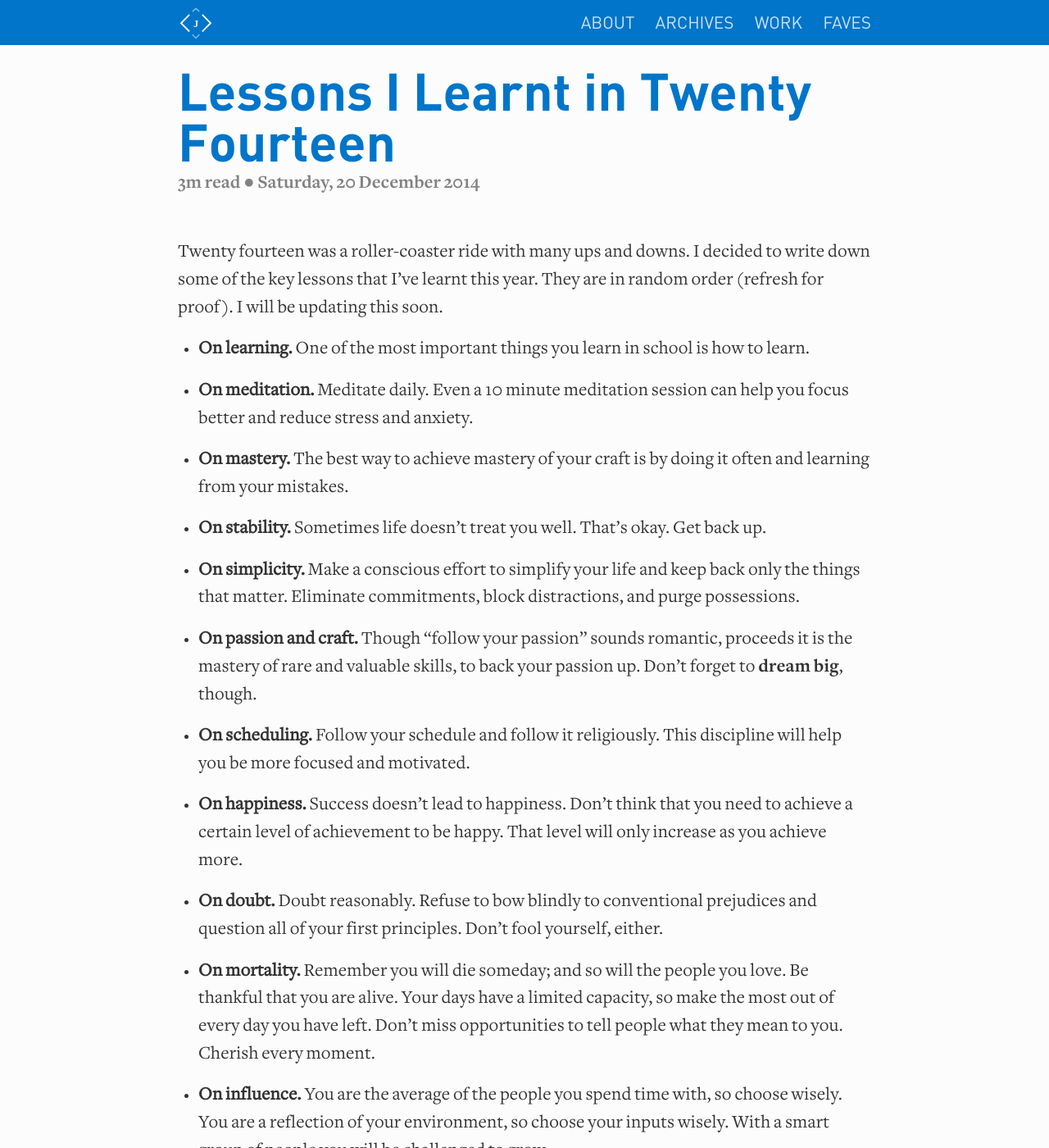
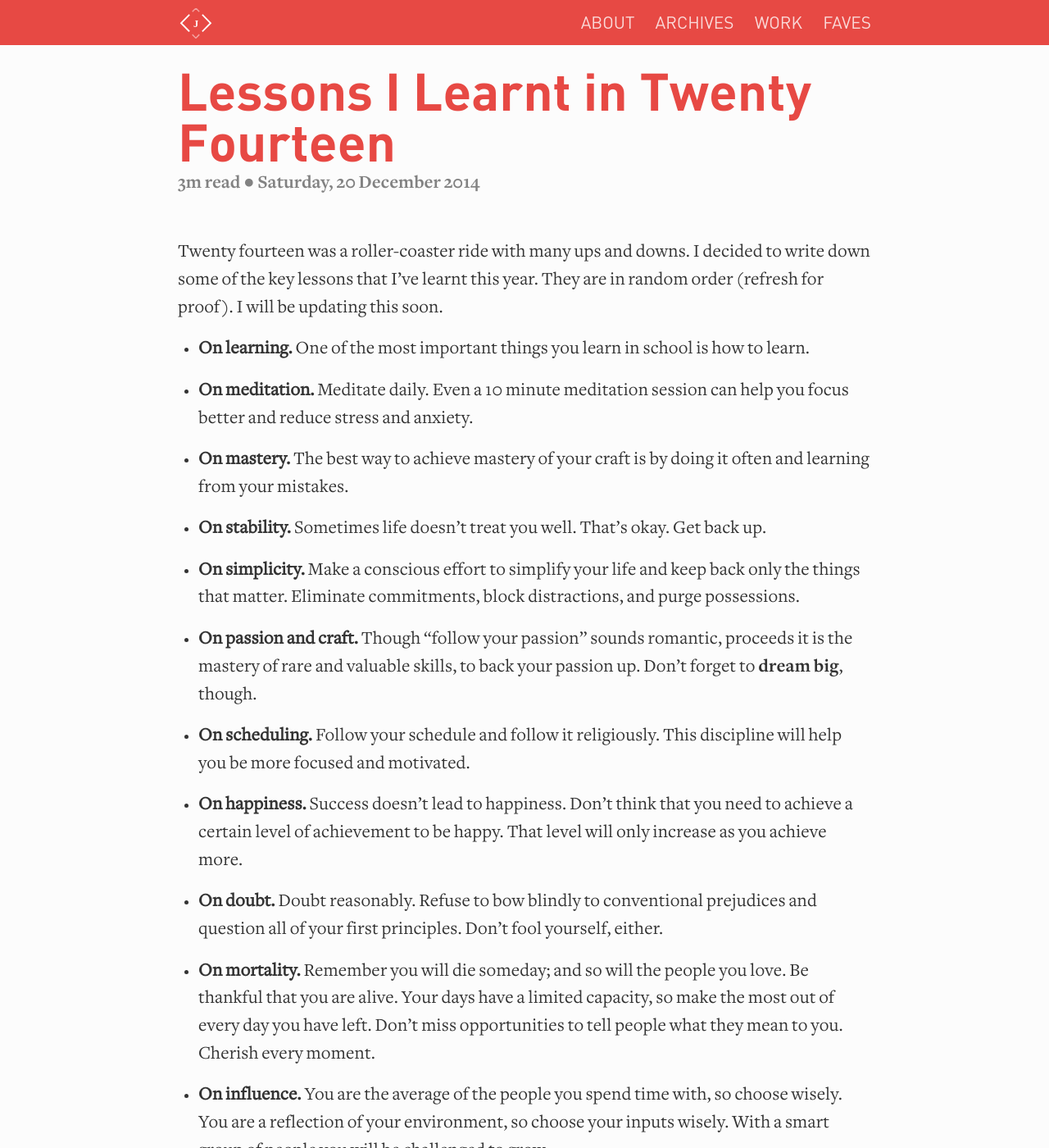
Before and after one commit to JEKYLL-WEB-TEMPLATES/raichur.github.io, a Jekyll site: the page built from index.html, in a window 1280 px wide and 1400 px high. Shown: the whole window at 82% size. Built offline with Jekyll 4.4.1, drawn with Linux system fonts in a browser that asks for light colours; some web fonts are replaced.

Commit message:
Bleeding red again

```diff
--- a/_includes/head.html
+++ b/_includes/head.html
@@ -15,7 +15,7 @@
   <meta name="language" content="en" />
   <meta name="viewport" content="width=device-width, user-scalable=no, initial-scale=1, maximum-scale=1, user-scalable=0" />
   <meta name="keywords" content="Joshua, Raichur, student, geek, web developer, ios developer, Bangalore, India" />
-  <meta name="theme-color" content="#0075c9" />
+  <meta name="theme-color" content="#E74944" />
   <link href="//google.com/+{{ site.googleplus_username }}" rel="author" />
 
 
--- a/css/main.css
+++ b/css/main.css
@@ -143,7 +143,7 @@ h1 {
  * Links
  */
 a {
-  color: #0075c9;
+  color: #E74944;
   text-decoration: none;
 }
 a:hover {
@@ -289,7 +289,7 @@ a {
 }
 
 #nav {
-  background: #0075c9;
+  background: #E74944;
 }
 
 .site-nav {
@@ -323,7 +323,7 @@ a {
     position: absolute;
     top: 9px;
     right: 30px;
-    background-color: #0075c9;
+    background-color: #E74944;
     border-radius: 5px;
     text-align: right;
   }
@@ -557,7 +557,7 @@ footer {
   position: absolute;
   opacity: 0;
   z-index: 3;
-  background: #0075c9;
+  background: #E74944;
 }
 .work li img {
   height: 14vw;
--- a/css/main.scss
+++ b/css/main.scss
@@ -54,7 +54,7 @@ $spacing-unit:     25px;
 
 $text-color:       #333;
 $background-color: #fcfcfc;
-$brand-color:      #0075c9;
+$brand-color:      #E74944;
 
 $grey-color:       #828282;
 $grey-color-light: lighten($grey-color, 40%);
```
Also changed, not shown: css/main.min.css.
